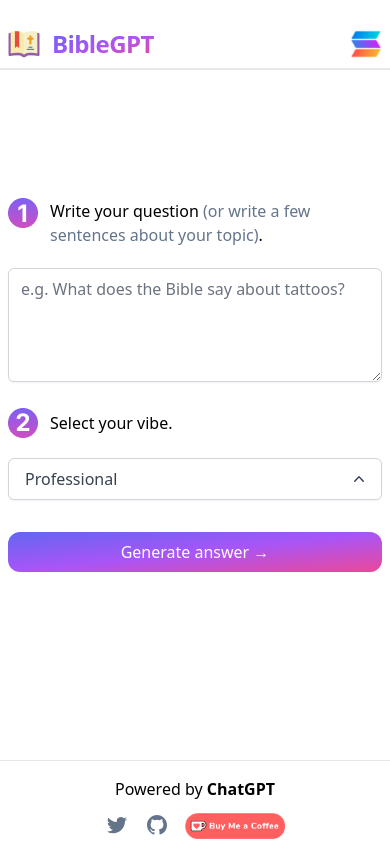
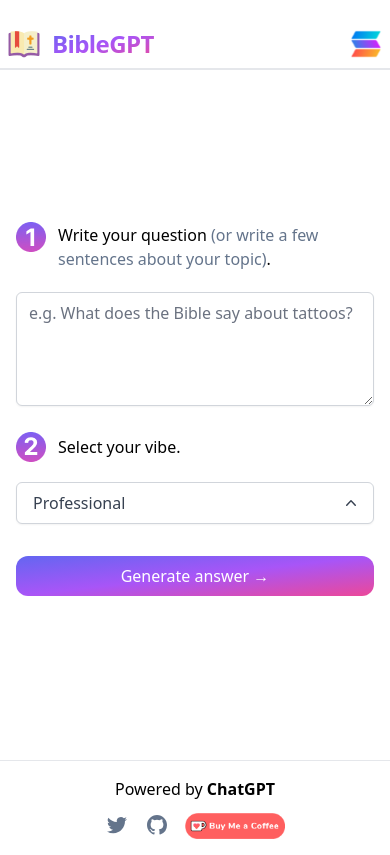
Before and after one commit to ekaone/biblegpt, a Next.js app: page / in a window 390 px wide. Built offline with nearby package versions, Linux system fonts and the light colour scheme.

Commit message:
update token

```diff
--- a/pages/api/generate.ts
+++ b/pages/api/generate.ts
@@ -25,7 +25,7 @@ const handler = async (req: Request): Promise<Response> => {
     top_p: 1,
     frequency_penalty: 0,
     presence_penalty: 0,
-    max_tokens: 200,
+    max_tokens: 400,
     stream: true,
     n: 1,
   };
--- a/pages/index.tsx
+++ b/pages/index.tsx
@@ -78,7 +78,7 @@ const Home: NextPage = () => {
       </Head>
 
       <Header />
-      <main className="flex flex-1 w-full flex-col items-center justify-center text-center px-2 sm:mt-20">
+      <main className="flex flex-1 w-full flex-col items-center justify-center text-center px-4 mt-12 sm:mt-20">
         <div className="max-w-xl w-full">
           <div className="flex mt-10 items-center space-x-3">
             <Image
```
